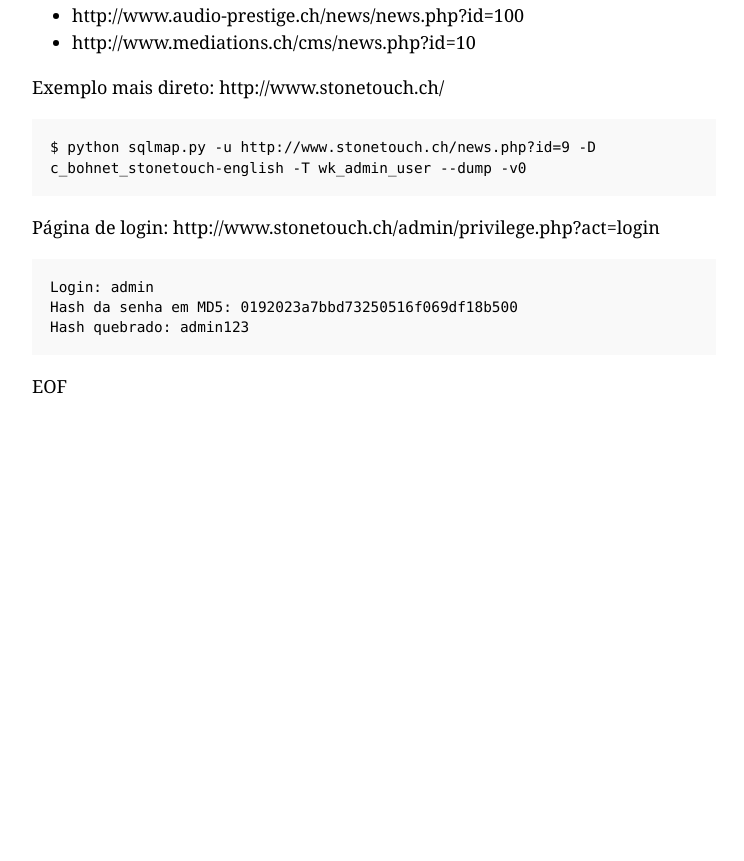
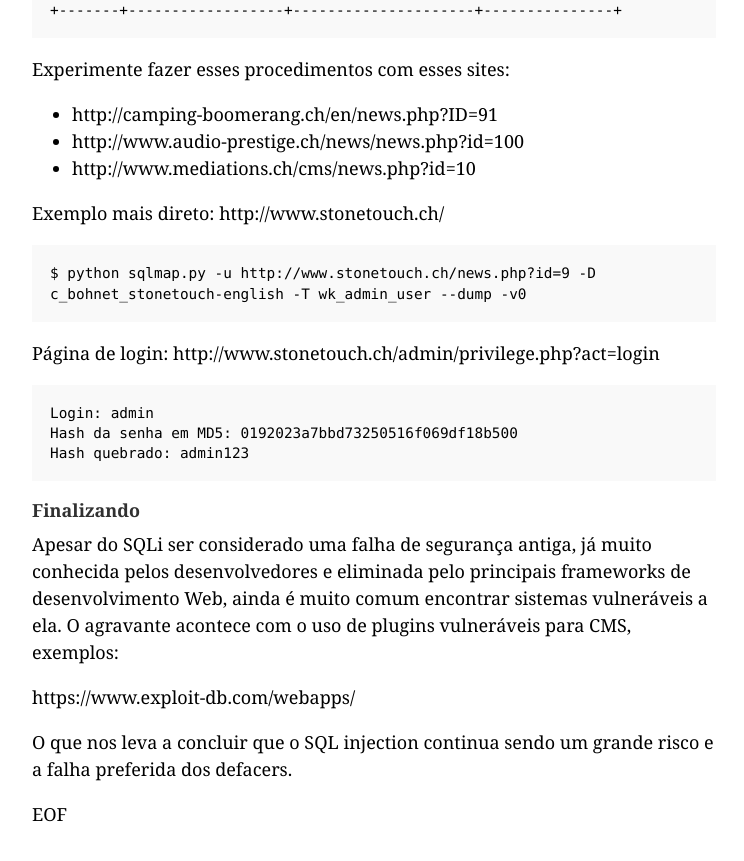
Before and after one commit to Kingm0b/jekyll-minimal-theme, a Jekyll site: the page built from _posts/2017-02-27-sql-injection.md, in a window 1280 px wide and 900 px high, scrolled down 7537 px. Shown: the top 861 px of the window, without its empty margins (266-1010 px from the left). Built offline with Jekyll 4.4.1, drawn with Linux system fonts in a browser that asks for light colours; before the commit the page ends 8009 px from its top, so only the background shows below that; some of the changed text lies outside the part shown.

Commit message:
Add files via upload

````diff
--- a/_posts/2017-02-27-sql-injection.md
+++ b/_posts/2017-02-27-sql-injection.md
@@ -6,6 +6,8 @@
 > Estas anotações foram realizadas alguns anos atrás. O objetivo aqui é detalhar, de forma superficial, os procedimentos utilizados pela grande maioria dos defacers que lotam o Zone-H de notify's. Os sites referenciados já não existem ou tiveram as falhas corrigidas (ou estão usando WAF para impedir a exploração).
 
 Primeiramente, porque "*injeção de SQL*"?
+
+Genericamente, "*injection flaws*" são falhas de segurança causadas pela má validação dos dados fornecidos pelo usuário. O SQL injection é mais um de uma família de falhas de injeção, exemplos: command injection, HTML injection, LDAP injection, PHP injection, XML injection... e por aí vai.
 
 Na maioria das vezes, quando se tem uma aplicação (seja desktop, mobile ou Web) interagindo com um banco de dados, o usuário não precisa em nenhum momento se preocupar em COMO essa aplicação está lidando com o banco (e nem precisa saber que há um banco de dados ali).
 
@@ -299,4 +301,12 @@
 Hash quebrado: admin123
 ```
 
+#### Finalizando
+
+Apesar do SQLi ser considerado uma falha de segurança antiga, já muito conhecida pelos desenvolvedores e eliminada pelo principais frameworks de desenvolvimento Web, ainda é muito comum encontrar sistemas vulneráveis a ela. O agravante acontece com o uso de plugins vulneráveis para CMS, exemplos:
+
+https://www.exploit-db.com/webapps/
+
+O que nos leva a concluir que o SQL injection continua sendo um grande risco e a falha preferida dos defacers.
+
 EOF
````
